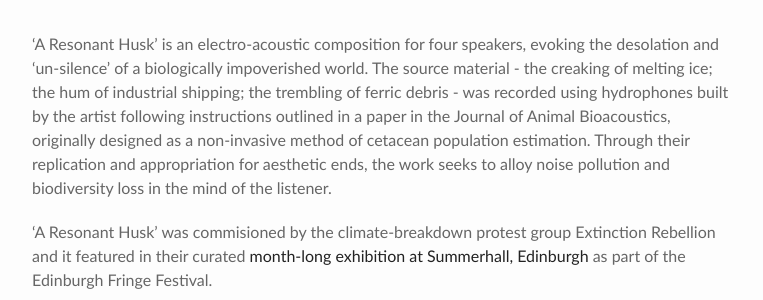
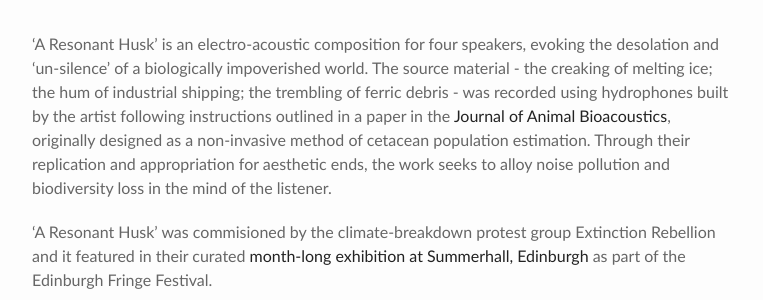
Before and after one commit to martindisley/martindisley.github.io, a Jekyll site: the page built from _portfolio/1_aresonanthusk.markdown, in a window 1280 px wide and 936 px high. Shown: the part 174-474 px from the top of the window, without its empty margins (258-1021 px from the left). Built offline with Jekyll 4.4.1, drawn with Linux system fonts in a browser that asks for light colours; nearby versions of some CDN libraries.

Commit message:
reso edit

```diff
--- a/_portfolio/1_aresonanthusk.markdown
+++ b/_portfolio/1_aresonanthusk.markdown
@@ -5,7 +5,7 @@ description: 4-Channel Audio/Fixed Media
 img: /img/xrsummerhall.png
 ---
 
-‘A Resonant Husk’ is an electro-acoustic composition for four speakers, evoking the desolation and ‘un-silence’ of a biologically impoverished world. The source material - the creaking of melting ice; the hum of industrial shipping; the trembling of ferric debris - was recorded using hydrophones built by the artist following instructions outlined in a paper in the Journal of Animal Bioacoustics, originally designed as a non-invasive method of  cetacean population estimation. Through their replication and appropriation for aesthetic ends, the work seeks to alloy noise pollution and biodiversity loss in the mind of the listener.
+‘A Resonant Husk’ is an electro-acoustic composition for four speakers, evoking the desolation and ‘un-silence’ of a biologically impoverished world. The source material - the creaking of melting ice; the hum of industrial shipping; the trembling of ferric debris - was recorded using hydrophones built by the artist following instructions outlined in a paper in the [Journal of Animal Bioacoustics](http://asa.scitation.org/doi/pdf/10.1121/1.3573502?class=pdf), originally designed as a non-invasive method of  cetacean population estimation. Through their replication and appropriation for aesthetic ends, the work seeks to alloy noise pollution and biodiversity loss in the mind of the listener.
 
 'A Resonant Husk' was commisioned by the climate-breakdown protest group Extinction Rebellion and it featured in their curated [month-long exhibition at Summerhall, Edinburgh](https://festival19.summerhall.co.uk/exhibition/extinction-rebellion/) as part of the Edinburgh Fringe Festival.
 
```
